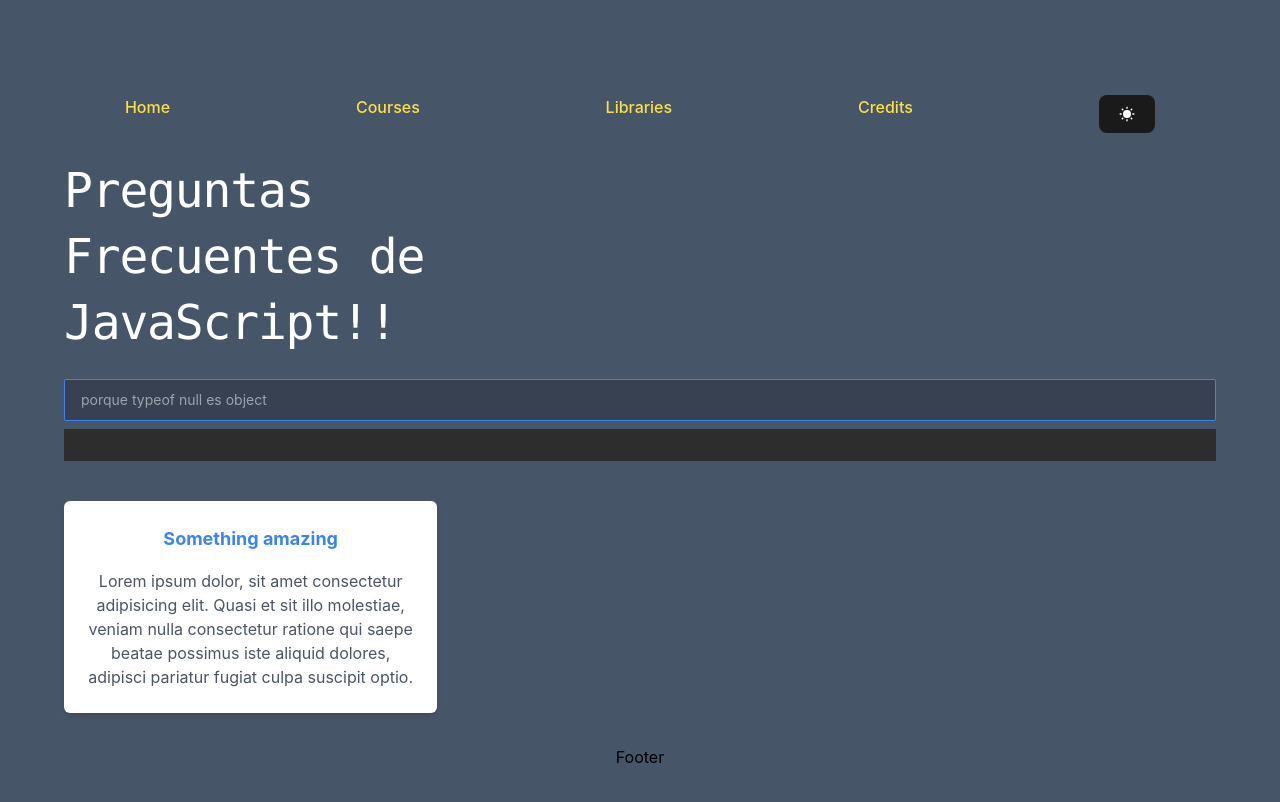
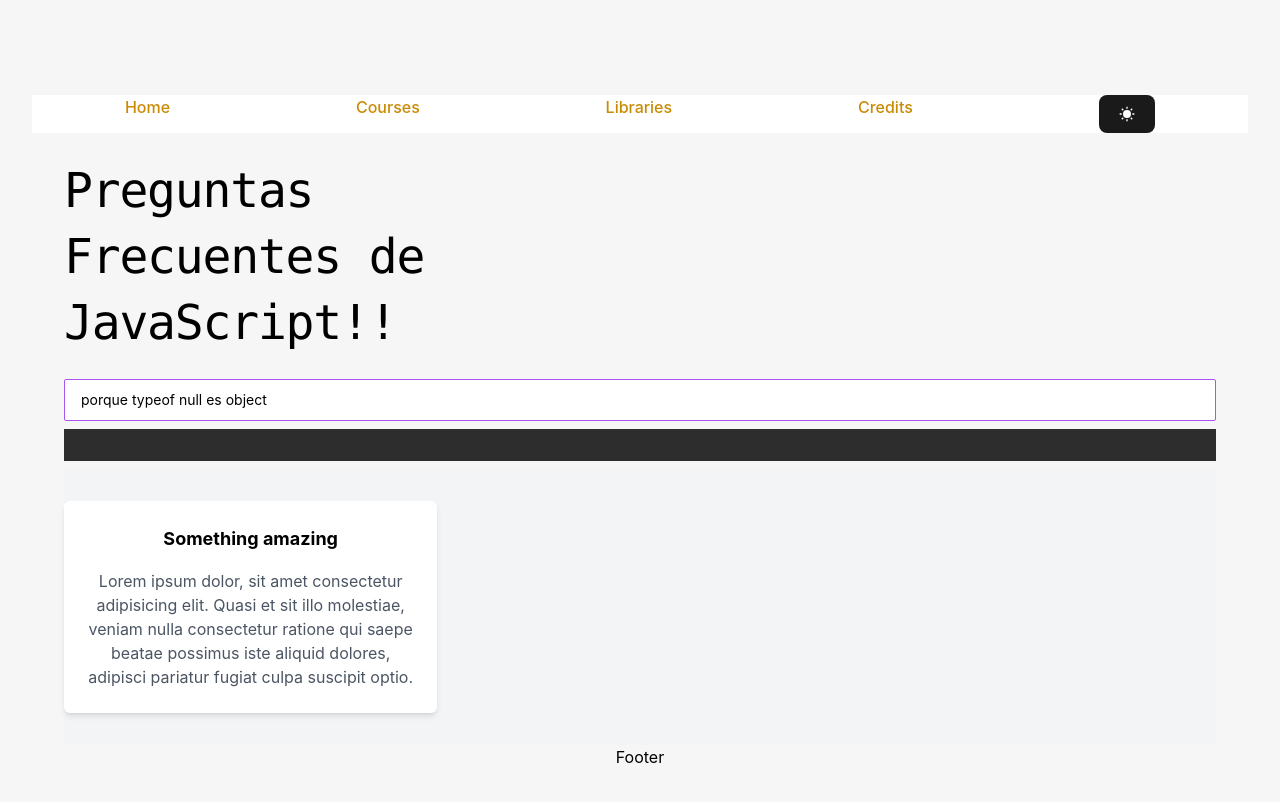
Before and after one commit to Hackafor/javascript-wiki, a Next.js app: page / in a window 1280 px wide. Shown: the top 802 px of the page. Built offline with nearby package versions, Linux system fonts and the light colour scheme; no server answers.

Commit message:
fix bug reload theme

```diff
--- a/src/Componentes/ButtonTheme.tsx
+++ b/src/Componentes/ButtonTheme.tsx
@@ -10,15 +10,15 @@ function ButtonTheme() {
     const colorScheme = window.localStorage.getItem('color-theme') || 'light';
 
     if (colorScheme === 'light') {
+      document.documentElement.classList.remove('dark');
+      document.documentElement.style.backgroundColor = '#f6f6f6';
+      document.documentElement.style.setProperty('--bg-color', '#f6f6f6');
+      localStorage.setItem('color-theme', 'light');
+    } else {
       document.documentElement.style.backgroundColor = '#475569';
       document.documentElement.style.setProperty('--bg-color', '#1e293b');
       document.documentElement.classList.add('dark');
       localStorage.setItem('color-theme', 'dark');
-    } else {
-      document.documentElement.classList.remove('dark');
-      document.documentElement.style.backgroundColor = '#f6f6f6';
-      document.documentElement.style.setProperty('--bg-color', '#f6f6f6');
-      localStorage.setItem('color-theme', 'light');
     }
 
     setTheme(colorScheme);
```
